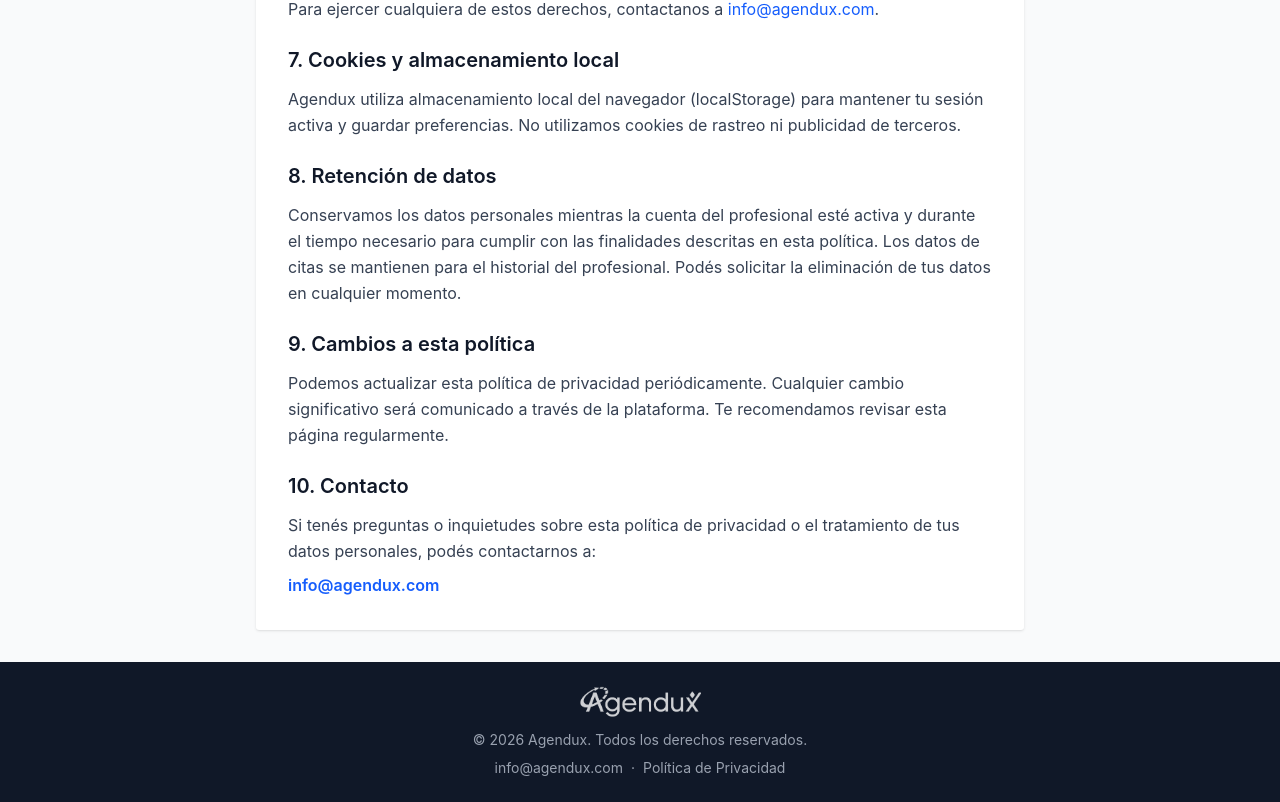
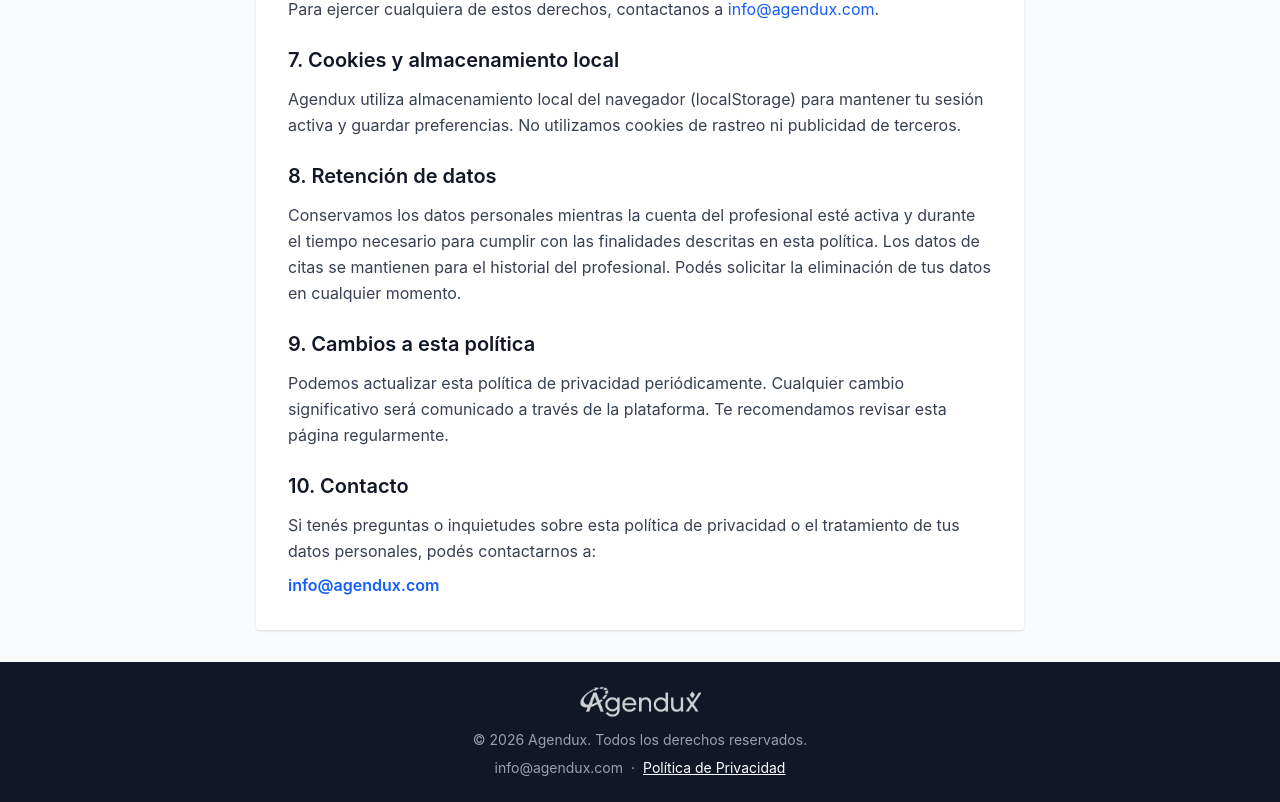
Before and after one commit to kalytamykhailo18-cyber/agendux-VPS, a React (Vite) app in the folder frontend/: page /privacidad in a window 1280 px wide. Shown: the part 3009-3811 px from the top of the page. Built offline with nearby package versions, Linux system fonts and the light colour scheme; no server answers.

Commit message:
improved privacy and policy link visuality on footer

```diff
--- a/frontend/src/layouts/PublicLayout.tsx
+++ b/frontend/src/layouts/PublicLayout.tsx
@@ -145,7 +145,7 @@
             </span>
             <span className="mx-2">·</span>
             <span
-              className="hover:text-white cursor-pointer transition-colors"
+              className="text-white underline hover:text-blue-300 cursor-pointer transition-colors"
               onClick={() => navigate('/privacidad')}
             >
               Política de Privacidad
--- a/frontend/src/pages/public/home/FooterSection.tsx
+++ b/frontend/src/pages/public/home/FooterSection.tsx
@@ -18,7 +18,7 @@
           <p className="fade-down-fast">&copy; 2026 Agendux. Todos los derechos reservados.</p>
           <p className="mt-2 text-sm fade-up-fast">
             <span
-              className="hover:text-white cursor-pointer transition-colors"
+              className="text-white hover:text-blue-300 cursor-pointer transition-colors underline"
               onClick={() => navigate('/privacidad')}
             >
               Política de Privacidad
--- a/frontend/src/pages/public/privacy/index.tsx
+++ b/frontend/src/pages/public/privacy/index.tsx
@@ -1,4 +1,10 @@
+import { useEffect } from 'react';
+
 const PrivacyPage = () => {
+  useEffect(() => {
+    window.scrollTo(0, 0);
+  }, []);
+
   return (
     <div className="mx-auto max-w-3xl zoom-in-normal">
       <div className="rounded-md bg-white p-6 sm:p-8 shadow-sm">
```
